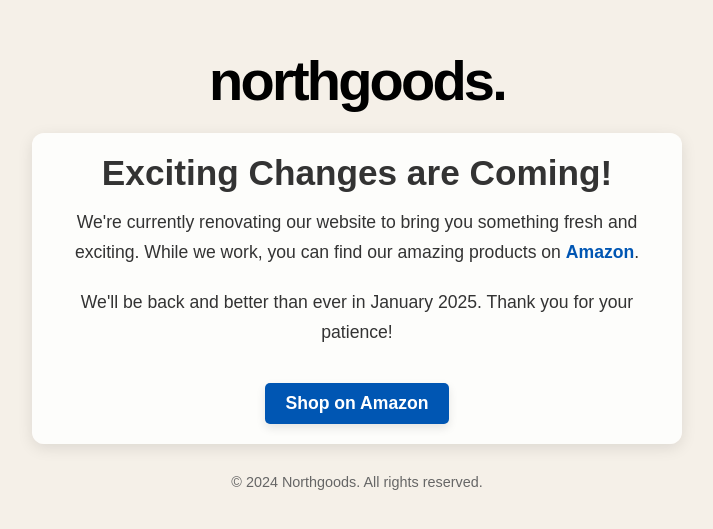
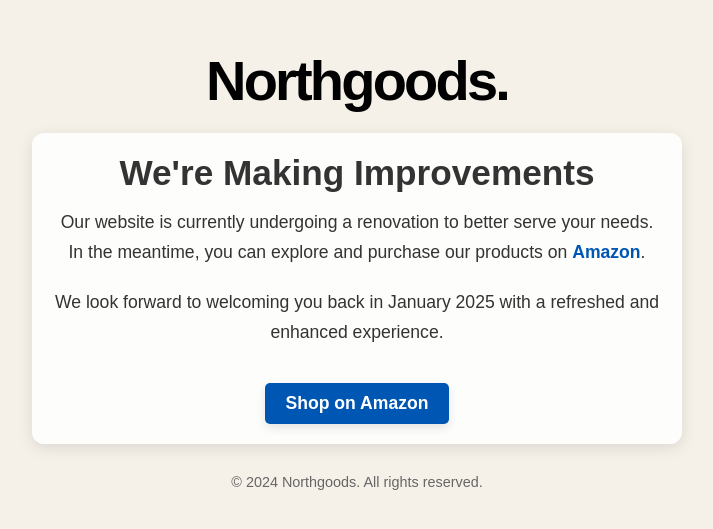
Before and after one commit to maxlestercc/maxlestercc.github.io, a plain HTML site: page index.html in a window 1280 px wide. Shown: the part 131-660 px from the top of the page, without its empty margins (283-996 px from the left). Drawn offline with Linux system fonts and the light colour scheme.

Commit message:
Update index.html

```diff
--- a/index.html
+++ b/index.html
@@ -35,7 +35,7 @@
             font-weight: bold;
             color: #000000;
             letter-spacing: -0.05em; /* Slightly condensed text */
-            text-transform: lowercase;
+            text-transform: capitalize;
         }
 
         .content {
@@ -98,15 +98,14 @@
 </head>
 <body>
     <div class="logo-container">
-        <div class="logo-text">northgoods.</div>
+        <div class="logo-text">Northgoods.</div>
     </div>
     <div class="content">
-        <h1>Exciting Changes are Coming!</h1>
+        <h1>We're Making Improvements</h1>
         <p>
-            We're currently renovating our website to bring you something fresh and exciting.
-            While we work, you can find our amazing products on <a href="https://www.amazon.com" target="_blank">Amazon</a>.
+            Our website is currently undergoing a renovation to better serve your needs. In the meantime, you can explore and purchase our products on <a href="https://www.amazon.com" target="_blank">Amazon</a>.
         </p>
-        <p>We'll be back and better than ever in January 2025. Thank you for your patience!</p>
+        <p>We look forward to welcoming you back in January 2025 with a refreshed and enhanced experience.</p>
         <button class="button" onclick="location.href='https://www.amazon.com';">Shop on Amazon</button>
     </div>
     <footer>
```
